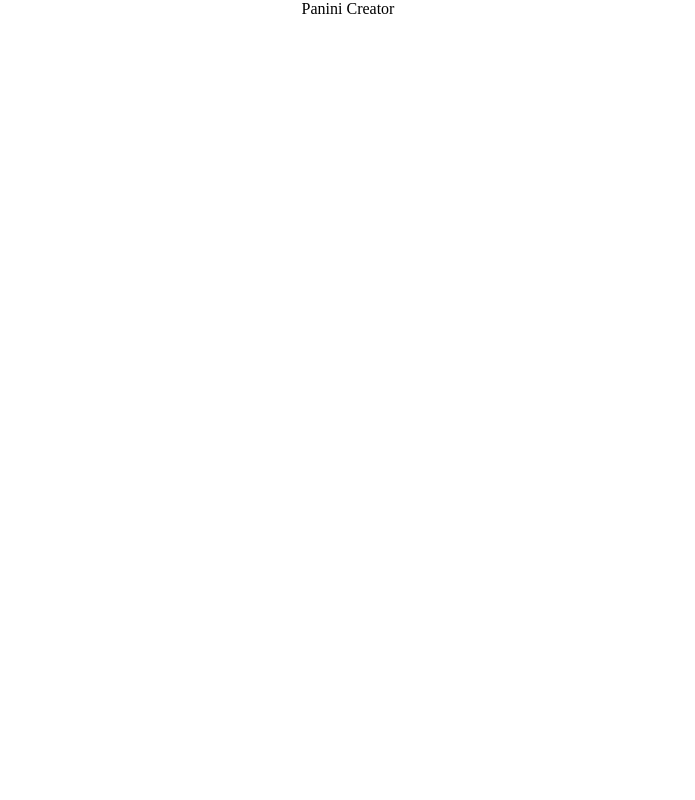
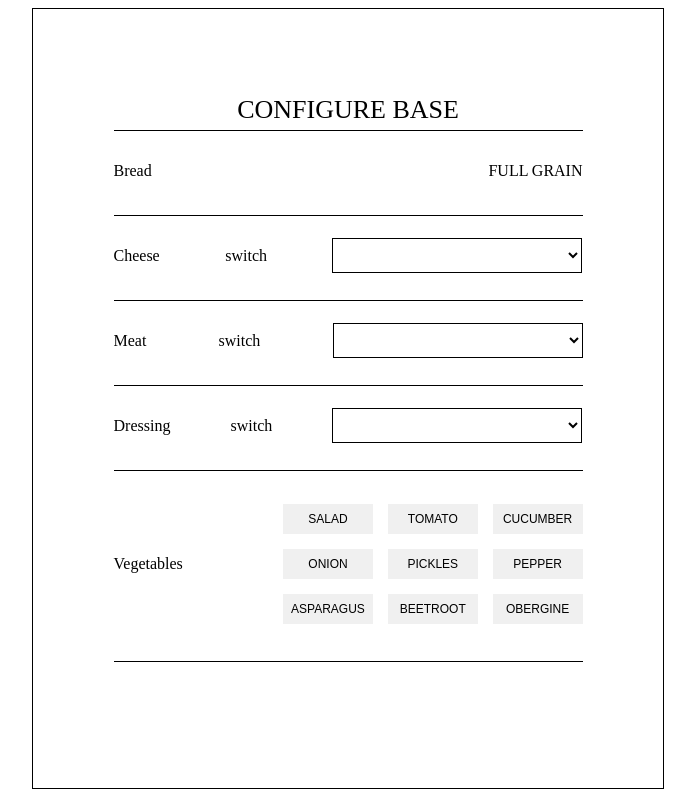
Before and after one commit to mr-fox93/panini-creator, a React (Vite) app: page /home in a window 1280 px wide. Shown: the whole page, without its empty margins (292-987 px from the left). Built offline with nearby package versions, Linux system fonts and the light colour scheme.

Commit message:
almost done Base Form.

```diff
--- a/src/App.tsx
+++ b/src/App.tsx
@@ -1,5 +1,5 @@
 import { BrowserRouter, Route, Routes } from "react-router-dom";
-import "./App.css";
+//import "./App.css";
 import StartAnimationScreen from "./pages/StartAnimationScreen";
 import BaseForm from "./components/BaseForm";
 
--- a/src/components/BaseForm.tsx
+++ b/src/components/BaseForm.tsx
@@ -1,8 +1,131 @@
+import styled from "styled-components";
+import { vegetableVariant } from "../data/vegetable";
+
+const Container = styled.form`
+  display: flex;
+  flex-direction: column;
+  align-items: center;
+  width: 630px;
+  height: 779px;
+  background: white;
+  border: 1px solid black;
+  margin: auto;
+`;
+
+const Header = styled.header`
+  font-size: 26px;
+  font-weight: 400;
+  margin-top: 86px;
+`;
+
+const Bar = styled.div`
+  width: 469px;
+  height: 1px;
+  background-color: black;
+  margin-top: 5px;
+`;
+
+const Bread = styled.div`
+  width: 469px;
+  height: 79px;
+  display: flex;
+  justify-content: space-between;
+  align-items: center;
+`;
+
+const Cheese = styled.div`
+  width: 469px;
+  height: 79px;
+  display: flex;
+  justify-content: space-between;
+  align-items: center;
+`;
+
+const Meat = styled.div`
+  width: 469px;
+  height: 79px;
+  display: flex;
+  justify-content: space-between;
+  align-items: center;
+`;
+
+const Dressing = styled.div`
+  width: 469px;
+  height: 79px;
+  display: flex;
+  justify-content: space-between;
+  align-items: center;
+`;
+
+const Vegetables = styled.div`
+  width: 469px;
+  height: 185px;
+  display: flex;
+  align-items: center;
+  justify-content: space-between;
+`;
+
+const VegetablesOptions = styled.div`
+  display: grid;
+  grid-template-columns: repeat(3, minmax(auto, 1fr));
+  grid-gap: 15px;
+`;
+
+const Button = styled.button`
+  border: none;
+  background: #f0f0f0;
+  font-size: 12px;
+  font-weight: 400;
+  padding: 0.5rem;
+  text-align: center;
+  width: 100%;
+`;
+
+const Select = styled.select`
+  width: 250px;
+  height: 35px;
+  border: 0.5px solid black;
+  background-color: transparent;
+`;
+
 const BaseForm = () => {
   return (
-    <form>
-      <label htmlFor="name">Panini Creator</label>
-    </form>
+    <Container>
+      <Header>CONFIGURE BASE</Header>
+      <Bar />
+      <Bread>
+        <p>Bread</p>
+        <p>FULL GRAIN</p>
+      </Bread>
+      <Bar />
+      <Cheese>
+        <p>Cheese</p>
+        <p>switch</p>
+        <Select>GOUDA</Select>
+      </Cheese>
+      <Bar />
+      <Meat>
+        <p>Meat</p>
+        <p>switch</p>
+        <Select>BACON</Select>
+      </Meat>
+      <Bar />
+      <Dressing>
+        <p>Dressing</p>
+        <p>switch</p>
+        <Select>OLIVE</Select>
+      </Dressing>
+      <Bar />
+      <Vegetables>
+        <p>Vegetables</p>
+        <VegetablesOptions>
+          {vegetableVariant.map((item) => (
+            <Button>{item}</Button>
+          ))}
+        </VegetablesOptions>
+      </Vegetables>
+      <Bar />
+    </Container>
   );
 };
 
--- a/src/index.css
+++ b/src/index.css
@@ -1,4 +1,4 @@
-body {
+/* body {
   margin: 0;
   display: flex;
   place-items: center;
@@ -12,4 +12,4 @@ body {
   text-align: center;
   width: 100%;
   height: 100vh;
-}
+} */
```
